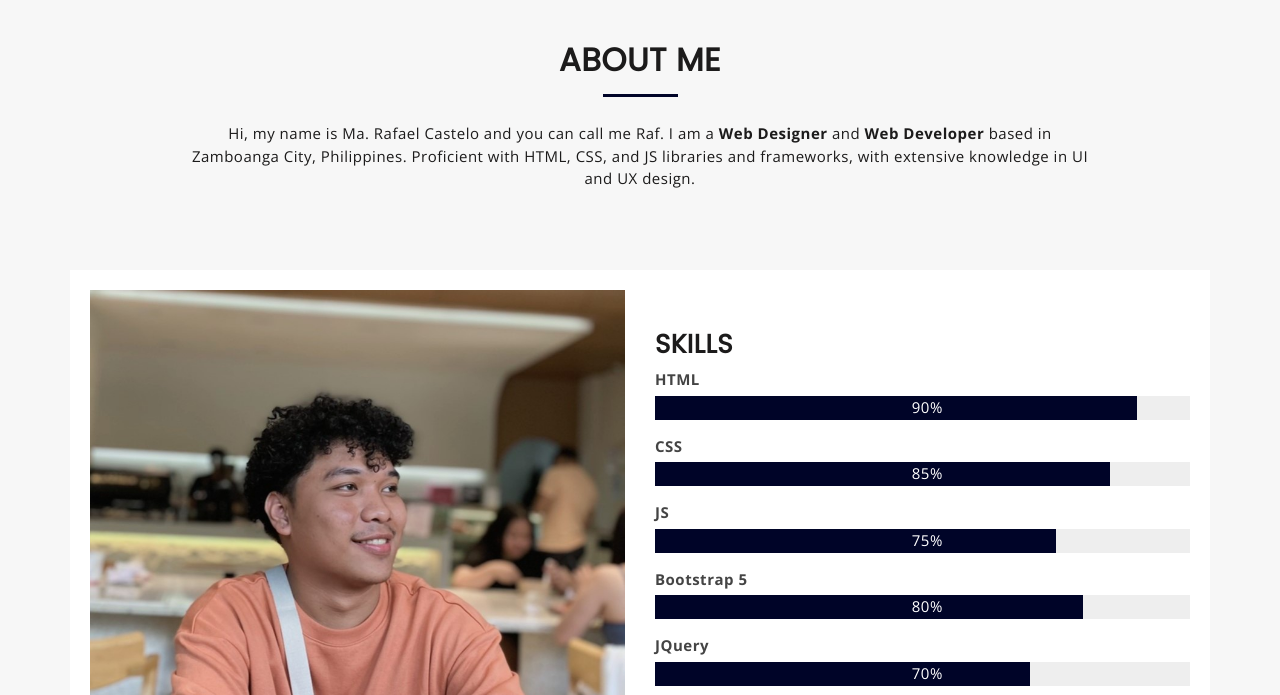
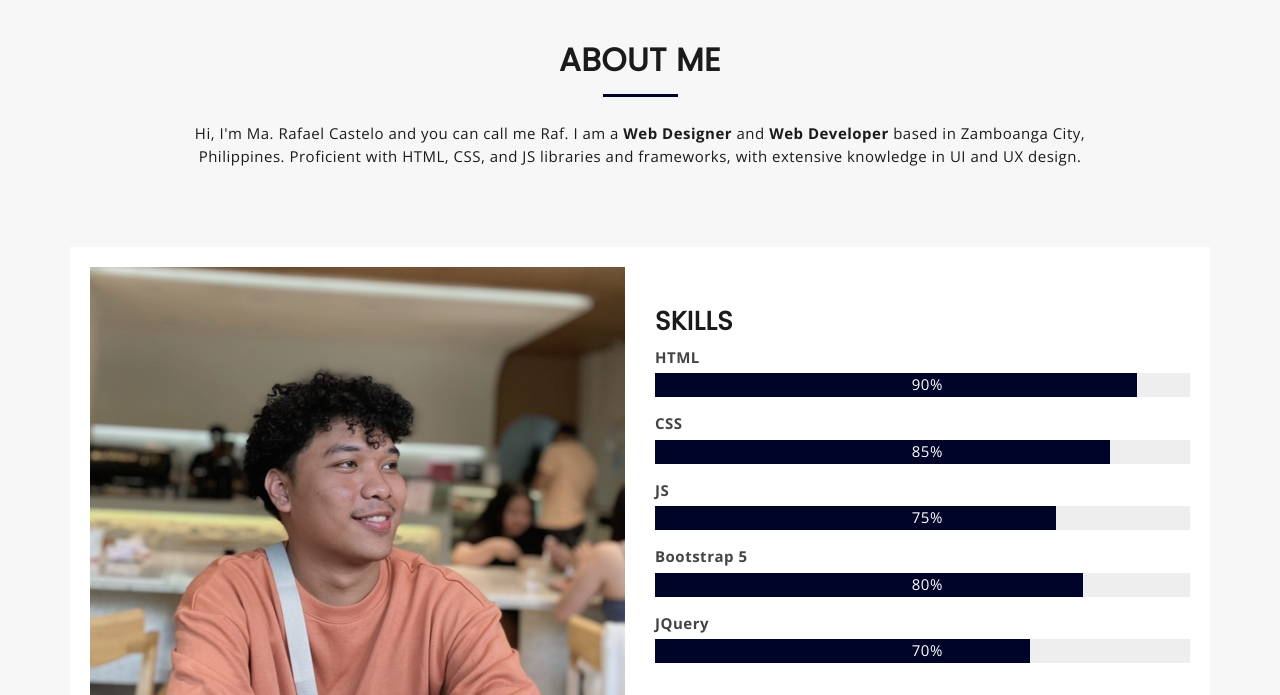
Before and after one commit to cyphrus/Portfolio, a plain HTML site: page index.html in a window 1280 px wide. Shown: the part 900-1595 px from the top of the page. Drawn offline with nearby package versions, Linux system fonts and the light colour scheme.

Commit message:
Update index.html

```diff
--- a/index.html
+++ b/index.html
@@ -114,7 +114,7 @@
 							<div class="mu-about-header">
 								<h2 class="mu-heading-title">ABOUT ME</h2>
 								<span class="mu-header-dot"></span>
-								<p>Hi, my name is Ma. Rafael Castelo and you can call me Raf. I am a <strong>Web Designer</strong> and <strong>Web Developer</strong> based in Zamboanga City, Philippines. Proficient  with HTML, CSS, and JS libraries and frameworks, with extensive knowledge in UI and UX design.</p>
+								<p>Hi, I'm Ma. Rafael Castelo and you can call me Raf. I am a <strong>Web Designer</strong> and <strong>Web Developer</strong> based in Zamboanga City, Philippines. Proficient  with HTML, CSS, and JS libraries and frameworks, with extensive knowledge in UI and UX design.</p>
 							</div>
 
 							<!-- Start About Us Content -->
```
